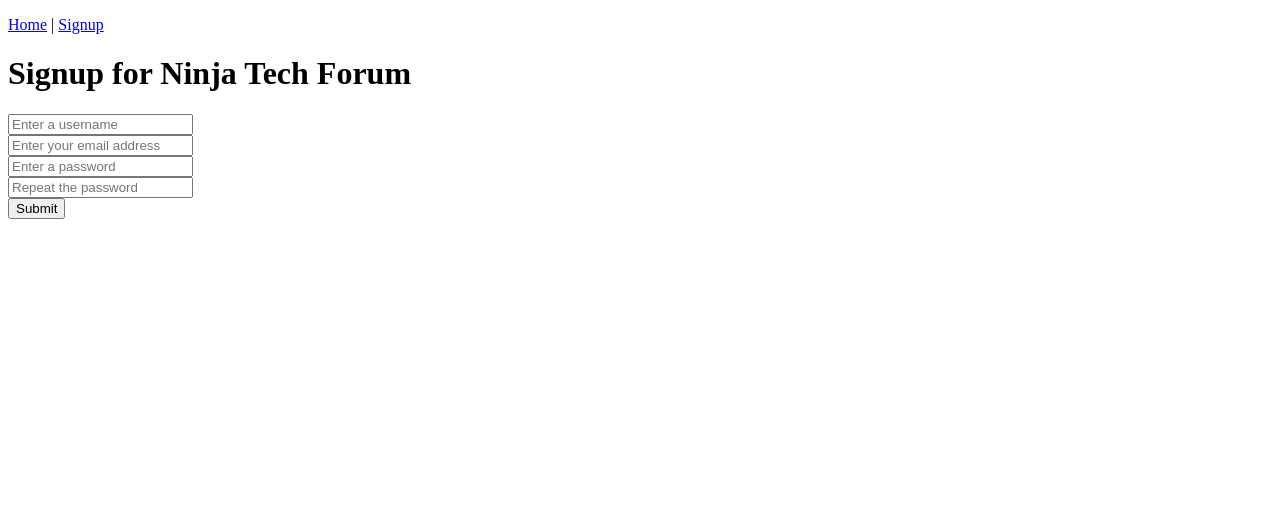
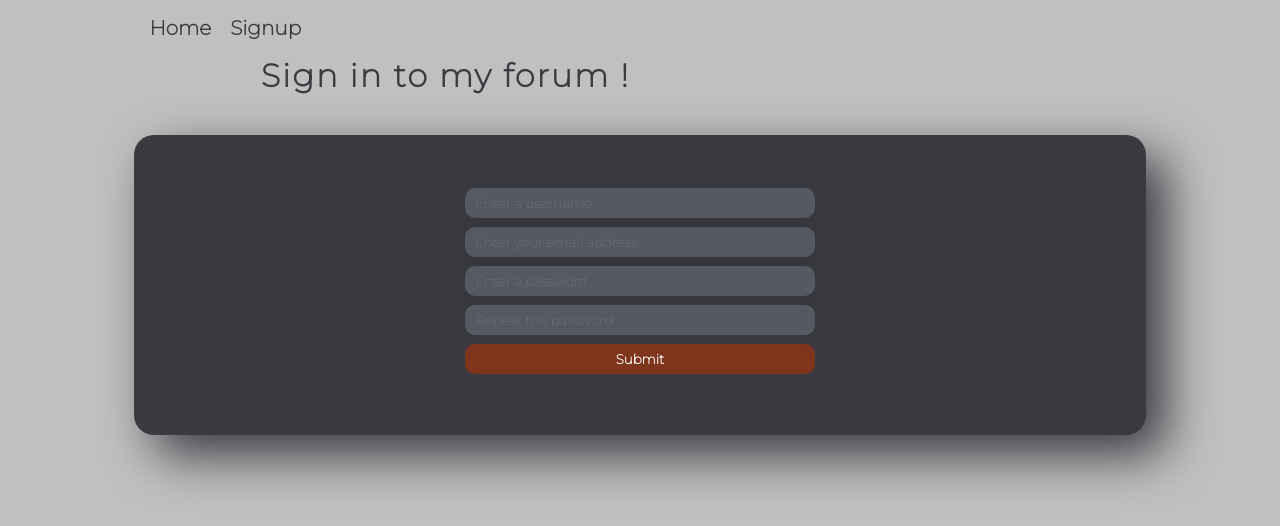
Before and after one commit to Aljosa12/WebForum, a Flask app: page /signup in a window 1280 px wide. Shown: the top 526 px of the page. Run offline with Flask 2, Linux system fonts and the light colour scheme.

Commit message:
Updating css

```diff
--- a/handlers/topic.py
+++ b/handlers/topic.py
@@ -5,7 +5,6 @@ from flask import render_template, request, redirect, url_for, Blueprint
 from models.settings import db
 from models.topic import Topic
 from models.comment import Comment
-from models.user import User
 
 from utils.redis_helper import create_csrf_token, validate_csrf
 from utils.auth_helper import user_from_session_token
--- /dev/null
+++ b/static/style4.css
@@ -0,0 +1,311 @@
+* {
+    background-color: #C0C0C0; /*#E9967A;*/
+    box-sizing: border-box;
+    font-family: 'Montserrat', sans-serif;
+}
+
+.nav a {
+    text-decoration: none;
+    font-size: 20px;
+    font-weight: bold;
+    margin-left: 15px;
+    color: #393b40;
+    transition: all 0.2s ease-in-out;
+}
+
+.nav a:hover {
+    color: #7f351c;
+}
+
+.nav {
+    margin-left: 10%;
+    height: 25px;
+}
+
+.HELLO {
+    margin-left: 20%;
+    color: #393b40;
+    display: inline;
+    letter-spacing: 2px;
+}
+
+img {
+    transform: rotate(12deg);
+    margin-left: 200px;
+    background-color: #008C76FF;
+    margin-top: 200px;
+    margin-left: 900px;
+}
+
+.topic-list-item {
+    width: 80%;
+    background-color: #393b40;
+    margin-left: 10%;
+    margin-top: 40px;
+    height: 800px;
+    border-radius: 20px;
+    color: white;
+    padding-top: 20px;
+    box-shadow: 20px 20px 50px #393b40;
+}
+
+.topic-cell td{
+    font-color: white;
+    font-size: 15px;
+    padding: 10px;
+    width: 100%;
+    background-color: #393b40;
+    border-style: none;
+    border-bottom: 1px solid #7f351c;
+}
+
+.topic-cell td a{
+    background-color: #393b40;
+    text-decoration: none;
+    color: white;
+}
+
+.table {
+    border: none;
+    background-color: #393b40;
+    margin-left: 2%;
+    margin-right: 2%;
+}
+
+.nav-topics-list th{
+    background-color: #393b40;
+    border-style: none;
+    padding-bottom: 40px;
+    font-size:18px;
+}
+
+.topics-items {
+    border-top: 200px;
+}
+
+/* -------------------SIGN_UP------------------- */
+
+.topic-list-item form{
+    background-color: #393b40;
+    margin-top: 38px;
+}
+
+.topic-list-item input{
+    width: 350px;
+    height: 30px;
+    border:0;
+    box-shadow:0 0 15px 4px rgba(0,0,0,0.06);
+    border-radius: 10px;
+    background-color: #565961;
+    color: #fff;
+}
+
+.topic-list-item input[type="text"] {
+    padding-left: 10px;
+    display: block;
+    margin : -5px auto;
+}
+
+.topic-list-item input[type="email"] {
+    padding-left: 10px;
+    display: block;
+    margin : -5px  auto;
+}
+
+.topic-list-item input[type="password"] {
+    padding-left: 10px;
+    display: block;
+    margin : -5px  auto;
+}
+
+.topic-list-item button{
+    display: block;
+    margin : -5px auto;
+    width: 350px;
+    height: 30px;
+    border:none;
+    background-color: #7f351c;
+    color:#fff;
+    font-weight: 600;
+    border-radius: 10px;
+    text-align: center;
+}
+
+.topic-list-item button:hover{
+    background-color: #fa8d69;
+    cursor: pointer;
+}
+
+
+.novo {
+    margin-left: 10%;
+}
+
+.novo a{
+    text-decoration: none;
+    font-size: 20px;
+    font-weight: bold;
+    margin-left: 15px;
+    color: #393b40;
+    transition: all 0.2s ease-in-out;
+}
+
+.novo a:hover {
+    color: #7f351c;
+}
+
+.novo a:focus{
+    color: white;
+    border: none;
+}
+
+.signupbck {
+    height: 300px;
+}
+
+.signupbck input:focus {
+    color: white;
+}
+
+/* -------------------LOGIN_UP------------------- */
+
+.loginbck {
+    height: 215px;
+}
+
+/* -------------------CREATE_TOPIC------------------- */
+
+.topic-list-item textarea {
+    display: block;
+    margin : -5px auto;
+    width: 350px;
+    height: 120px;
+    border:none;
+    background-color: #565961;
+    color:#fff;
+    font-weight: 600;
+    border-radius: 10px;
+}
+
+.topic-list-item textarea:focus {
+    border: none;
+}
+
+/* -------------------CREATE_DETAILS------------------- */
+
+.topic-details {
+    width: 80%;
+    background-color: #393b40;
+    margin-left: 10%;
+    margin-top: 40px;
+    height: 800px;
+    border-radius: 20px;
+    color: white;
+    padding-top: 20px;
+    box-shadow: 20px 20px 50px #393b40;
+}
+
+.topic-text{
+        background-color: #393b40;
+        border-bottom: 0.5px solid #7f351c;
+        border-top: 0.5px solid #7f351c;
+        padding: 20px;
+        margin-top: 20px;
+}
+
+.topic-details form{
+        background-color: #393b40;
+        border: none;
+}
+
+.edit-delete-topic {
+    background-color: #393b40;
+    text-decoration: none;
+    color: #fff;
+    font-size: 12px;
+    margin-left: 22px;
+}
+
+.edit-delete-details p{
+    background-color: #393b40;
+}
+
+/* -------------------COMMENT------------------- */
+
+.comment textarea{
+    display: block;
+    margin : 10px auto;
+    width: 350px;
+    height: 120px;
+    border:none;
+    background-color: #565961;
+    color:#fff;
+    font-weight: 600;
+    border-radius: 10px;
+}
+
+.comment textarea:focus {
+    border: none;
+}
+
+.comment button{
+    display: block;
+    margin : -5px auto;
+    width: 350px;
+    height: 30px;
+    border:none;
+    background-color: #7f351c;
+    color:#fff;
+    font-weight: 600;
+    border-radius: 10px;
+    text-align: center;
+}
+
+.comment button:hover{
+    background-color: #fa8d69;
+    cursor: pointer;
+}
+
+.comments-display {
+    background-color: #393b40;
+    margin-right: 22px;
+    margin-left: 22px;
+    margin-top: 20px;
+    color: white;
+    padding-top: 20px;
+}
+
+.comments-display p{
+    background-color: #393b40;
+    display: inline-block
+}
+
+.comments-display p strong{
+    background-color: #393b40;
+    margin-right: 10px;
+}
+
+.comments-display button{
+    background-color: #393b40;
+    text-decoration: none;
+    color: #fff;
+    font-size: 12px;
+    border: none;
+    height: 25px;
+}
+
+.abc {
+    border-bottom: 1px solid #7f351c;
+    background-color: #393b40;
+}
+
+.text-comment {
+    width: 80%;
+    font-size: 12px;
+    display: inline;
+}
+
+.edit-delete-comment {
+    background-color: #393b40;
+    float: right;
+}
--- a/templates/auth/signup.html
+++ b/templates/auth/signup.html
@@ -3,14 +3,22 @@
     <head>
         <meta charset="UTF-8">
         <title>Signup | Ninja Tech Forum</title>
+        <link rel="stylesheet" type="text/css" href="../static/style4.css">
+        <link href="https://fonts.googleapis.com/css2?family=Montserrat:wght@200&display=swap" rel="stylesheet">
 
     </head>
+    <body>
 
-    <body>
-        <p><a href="/">Home</a> | <a href="/signup">Signup</a></p>
+    <p>
+        <div class="novo">
+            <a href="/">Home</a>
+            <a href="/signup">Signup</a>
+        </div>
+    </p>
 
-        <h1>Signup for Ninja Tech Forum</h1>
+    <h1 class="HELLO">Sign in to my forum !</h1>
 
+        <div class="topic-list-item signupbck">
             <form method="post">
                     <input type="text" name="username" placeholder="Enter a username" required> <br>
                     <input type="email" name="email-address" placeholder="Enter your email address" required> <br>
@@ -19,5 +27,6 @@
 
                     <button>Submit</button>
             </form>
+        </div>
     </body>
 </html>
--- a/templates/topics/topic_create.html
+++ b/templates/topics/topic_create.html
@@ -4,8 +4,10 @@
 
 {% block content %}
 
-<h1>Create a new topic</h1>
+<h1 class="HELLO">Create a new topic</h1>
 
+
+<div class="topic-list-item signupbck">
     <form method="post">
          <input type="hidden" name="csrf" value="{{ csrf_token }}">
 
@@ -13,5 +15,6 @@
         <textarea name="text" rows="5" required></textarea> <br>
         <button>Submit</button>
     </form>
+</div>
 
 {% endblock content %}
```
Also changed, not shown: templates/auth/login.html (+18 -8 lines), templates/base.html (+9 -3 lines), templates/topics/comment_edit.html (+7 -5 lines), templates/topics/index.html (+13 -11 lines), templates/topics/topic_details.html (+27 -10 lines), templates/topics/topic_edit.html (+8 -6 lines). Lines whose indentation alone changed are shown as unchanged.
